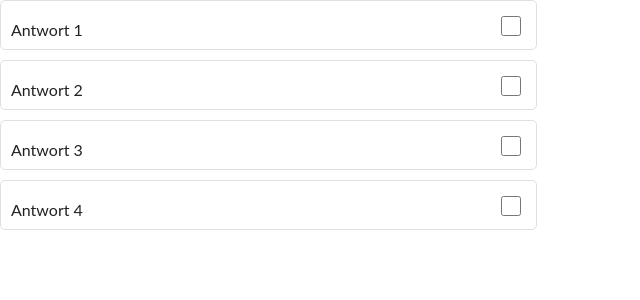
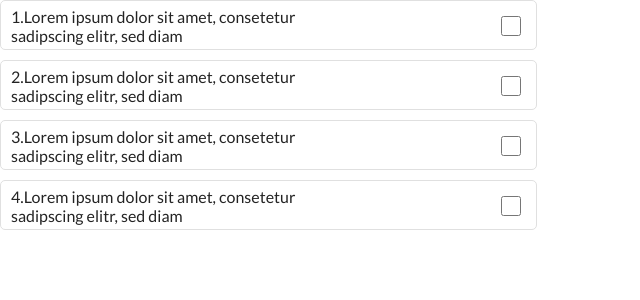
Before and after one commit to tobiasb4c/SkillQuiz-Frontend, a Vue app: page / in a window 1280 px wide. Shown: the top 300 px of the page, without its empty margins (0-640 px from the left). Built offline with nearby package versions, Linux system fonts and the light colour scheme.

Commit message:
design und dev fertig
Problem: bei der checkbox kann mann das icon nicht ändern

```diff
--- a/src/App.vue
+++ b/src/App.vue
@@ -7,10 +7,10 @@ export default{
     data(){
         return{
             testAntworten: [
-                'Antwort 1',
-                'Antwort 2',
-                'Antwort 3',
-                'Antwort 4'
+                '1.Lorem ipsum dolor sit amet, consetetur sadipscing elitr, sed diam',
+                '2.Lorem ipsum dolor sit amet, consetetur sadipscing elitr, sed diam',
+                '3.Lorem ipsum dolor sit amet, consetetur sadipscing elitr, sed diam',
+                '4.Lorem ipsum dolor sit amet, consetetur sadipscing elitr, sed diam'
             ]
         }
     }
--- a/src/components/AntwortMoeglichkeiten.vue
+++ b/src/components/AntwortMoeglichkeiten.vue
@@ -7,60 +7,51 @@ export default {
 </script>
 
 <template>
+    <div>
         <div id="ans" v-for="antwort in antworten">
             <label :for="antwort">{{ antwort }}</label>
-        <input type="checkbox" :value="antwort">
+            <input type="checkbox" class="accent-[#2FB4BC]" :value="antwort">
+        </div>
     </div>
 </template>
 
 <style scoped>
-label{
-display: inline-block;
+@import url('https://fonts.googleapis.com/css2?family=Lato&display=swap');
+
+label {
     width: 341px;
-margin-left: 10px;
-
-right: 0px;
-
     font-family: 'Lato';
     font-style: normal;
     font-weight: 400;
     font-size: 16px;
     line-height: 19px;
+    display: inline-block;
+    margin-left: 10px;
+    margin-top: 6px;
+    margin-bottom: 5px;
+    align-items: center;
+    color: #232323;
+}
 
-align-items: center;
-
-color: #232323;
-
-}
 input {
+    position: absolute;
     box-sizing: border-box;
     margin-left: 149px;
     margin-top: 15px;
     margin-bottom: 15px;
     width: 20px;
     height: 20px;
-
-
-
-    /* Neutral Turquoise */
-
-    background: #2FB4BC;
-    /* Neutral Turquoise */
-
     border: 1px solid #2FB4BC;
     border-radius: 5px;
 }
-#ans{
+
+#ans {
     box-sizing: border-box;
     height: 50px;
     width: 537px;
-
     margin-top: 0px;
     margin-bottom: 10px;
-
     background: #FFFFFF;
-/* Gray 5 */
-
     border: 1px solid #E0E0E0;
     border-radius: 5px;
 }
```
Lines whose indentation alone changed are shown as unchanged.
